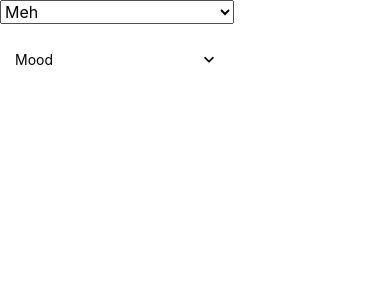
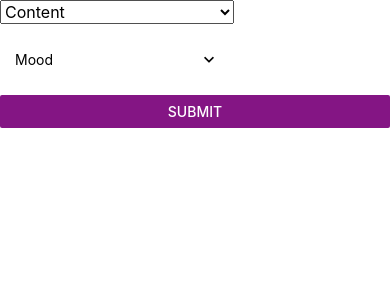
Before and after one commit to orphefs/mood-recording-app, a React Native app: screen / in a window 390 px wide. Shown: the top 300 px of the page. Built offline with nearby package versions, Linux system fonts and the light colour scheme.

Commit message:
Add Button and handle submit

```diff
--- a/screens/DataEntryScreen.js
+++ b/screens/DataEntryScreen.js
@@ -5,6 +5,7 @@ import Screen from "../components/Screen";
 import AppPicker from "../components/Picker";
 import moods from "../config/moods";
 import feelings from "../config/feelings";
+import { Button } from "react-native";
 
 const moodColorsFrustrated = [
   "orange",
@@ -35,27 +36,43 @@ const allMoodColors = [
   moodColorsMeh,
 ];
 
+// TODO: need to fix delayed array update
+
 export default function DataEntryScreen() {
-  const [data, setData] = useState({});
+  const [data, setData] = useState({ feeling: "Content", mood: "green" });
 
-  const [selectedValue, setSelectedValue] = useState("java");
+  const [dataArray, setDataArray] = useState([]);
 
-  const handleSelect = (name, item) => {
-    {
-    }
-    setData();
+  const handleFeelingChange = (item) => {
+    data.feeling = item;
+    setData(data);
+    // console.log(dataArray);
+  };
+
+  const handleSelectMood = (item) => {
+    data.mood = item;
+    setData(data);
+    // console.log(dataArray);
+  };
+
+  const submitEntry = () => {
+    let newData = JSON.parse(JSON.stringify(data)); // deep copy
+    setDataArray([...dataArray, newData]);
+    console.log(dataArray);
   };
 
   return (
     <Screen>
       <View style={styles.container}>
         <Picker
-          selectedValue={selectedValue}
+          selectedValue={data.feeling}
           style={{ width: "60%" }}
-          onValueChange={(itemValue, itemIndex) => setSelectedValue(itemValue)}
+          onValueChange={(itemValue, itemIndex) =>
+            handleFeelingChange(itemValue)
+          }
         >
           {feelings.map((feeling) => (
-            <Picker.Item label={feeling.label} value={feeling.value} />
+            <Picker.Item label={feeling.label} value={feeling.label} />
           ))}
         </Picker>
         <AppPicker
@@ -63,7 +80,13 @@ export default function DataEntryScreen() {
           name="mood"
           placeholder="Mood"
           style={{ width: "60%" }}
-          onSelectItem={(item) => handleSelect(item)}
+          onSelectItem={(item) => handleSelectMood(item.label)}
+        />
+        <Button
+          onPress={() => submitEntry()}
+          title="Submit"
+          color="#841584"
+          accessibilityLabel="Submit"
         />
       </View>
     </Screen>
```
